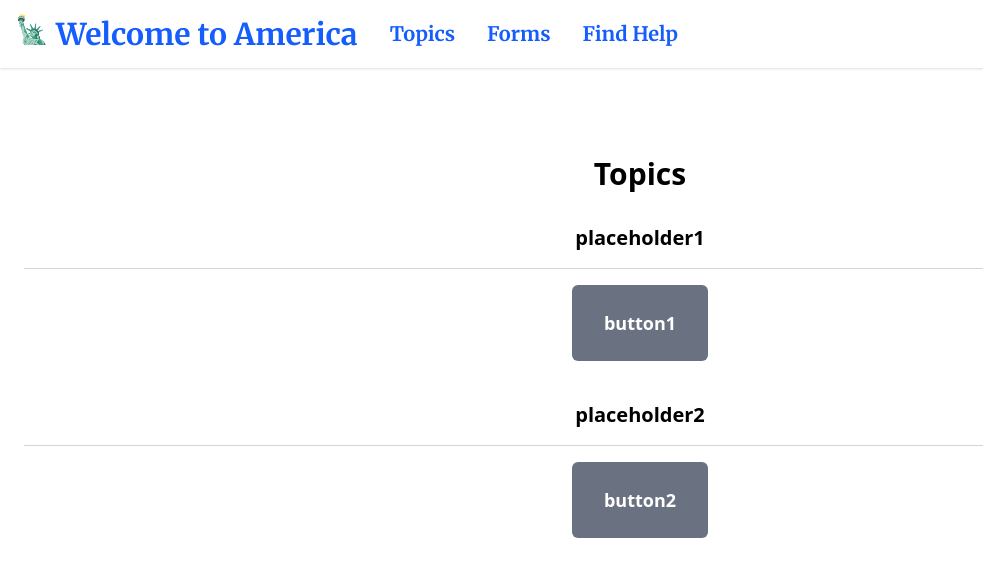
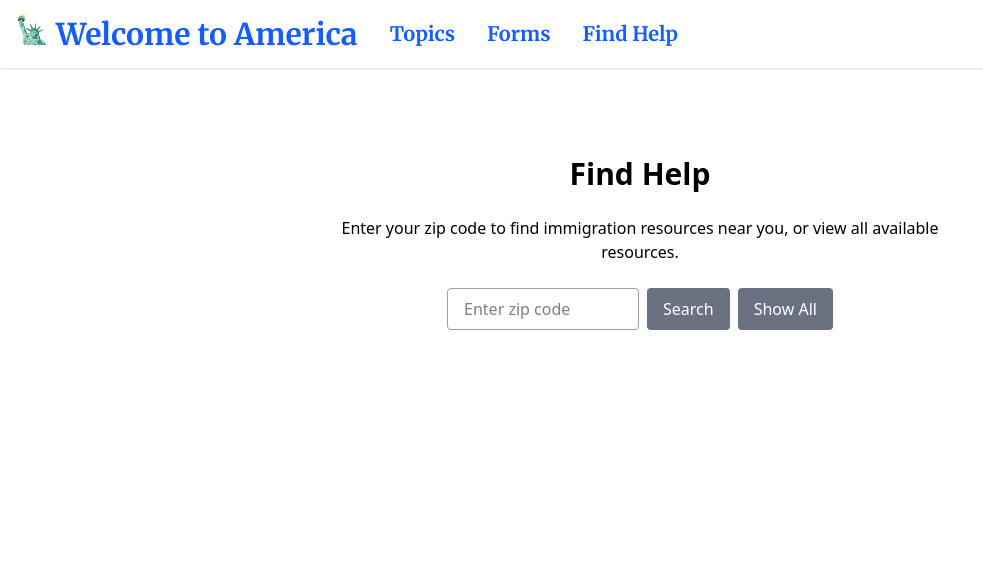
Before and after one commit to juanms23/welcome-to-america, a React (Vite) app in the folder client/: page /find_help in a window 1280 px wide. Shown: the top 576 px of the page, without its empty margins (0-983 px from the left). Built offline with nearby package versions, Linux system fonts and the light colour scheme.

Commit message:
rewrote to implement basic zip code input
currently contains a mock array with made up resources, but shows how searching those resources by zip code could work

```diff
--- a/client/src/pages/FindHelp.jsx
+++ b/client/src/pages/FindHelp.jsx
@@ -1,42 +1,117 @@
-import { Link } from "react-router-dom";
+import { useState } from "react";
 
 function FindHelp() {
-  const find_help = [
+
+// the useState in react creates variables with setter methods and default values
+  const [zip, setZip] = useState("");
+  const [results, setResults] = useState([]);
+  const [hasSearched, setHasSearched] = useState(false);
+  const [error, setError] = useState("");
+
+
+    /* this is a mock "database" of made up resources, will need to be replaced
+       by a more robust local array, a query to some remote real database, or an
+       API call to google maps or something */
+  const resources = [
     {
-      title: "placeholder1",
-      buttons: [
-        { label: "button1", to: "/button1" },
-      ],
+      name: "Immigration Legal Aid Center",
+      zip: "98225",
+      description: "Free legal help for immigration cases.",
     },
     {
-        title: "placeholder2",
-        buttons: [
-          { label: "button2", to: "/button2" },
-        ],
+      name: "Community Resource Hub",
+      zip: "98372",
+      description: "Multilingual support and guidance.",
+    },
+    {
+      name: "Migrant Support Center",
+      zip: "90210",
+      description: "Help with forms, work permits, and more.",
+    },
+    {
+      name: "Neighborhood Immigration Clinic",
+      zip: "30303",
+      description: "Free consultations and documentation help.",
     },
   ];
 
+  function handleSearch() {
+    const trimmedZip = zip.trim();
+    const zipRegex = /^\d{5}$/;
+
+    if (!zipRegex.test(trimmedZip)) {
+      setError("Please enter a valid 5-digit zip code.");
+      setResults([]);
+      setHasSearched(false);
+      return;
+    }
+
+    const filtered = resources.filter((r) => r.zip === trimmedZip);
+    setResults(filtered);
+    setHasSearched(true);
+    setError("");
+  };
+
+  function handleShowAll() {
+    setResults(resources);
+    setHasSearched(true);
+    setError("");
+  };
+
   return (
-    <div className="min-h-screen p-6">
-      <h1 className="text-3xl text-center font-bold mb-8">Topics</h1>
+    <div className="min-h-screen p-6 max-w-2xl mx-auto">
+      <h1 className="text-3xl text-center font-bold mb-6">Find Help</h1>
+      <p className="text-center mb-6">
+        Enter your zip code to find immigration resources near you, or view all available resources.
+      </p>
 
-      {find_help.map((topic, index) => (
-        <div key={index} className="mb-10">
-          <h2 className="text-xl text-center font-semibold">{topic.title}</h2>
-          <hr className="my-4 border-gray-300" />
-          <div className="flex gap-4 flex-wrap justify-center items-center">
-            {topic.buttons.map((btn, idx) => (
-              <Link
-                key={idx}
-                to={btn.to}
-                className="bg-gray-500 text-white px-8 py-6 rounded-md text-lg font-semibold hover:bg-gray-600 transition flex items-center justify-center"
-              >
-                {btn.label}
-              </Link>
-            ))}
-          </div>
+      <div className="flex gap-2 justify-center mb-4 flex-wrap">
+        <input
+          type="text"
+          placeholder="Enter zip code"
+          value={zip}
+          onChange={(e) => setZip(e.target.value)}
+          className="border border-gray-400 rounded px-4 py-2 w-48"
+        />
+        <button
+          onClick={handleSearch}
+          className="bg-gray-500 text-white px-4 py-2 rounded hover:bg-gray-600 transition"
+        >
+          Search
+        </button>
+        <button
+          onClick={handleShowAll}
+          className="bg-gray-500 text-white px-4 py-2 rounded hover:bg-gray-600 transition"
+        >
+          Show All
+        </button>
+      </div>
+
+      {/* text that pops up when zip code is invalid */}
+      {error && <p className="text-center text-red-500 mb-6">{error}</p>}
+
+      {/* display search results */}
+      {results.length > 0 && (
+        <div className="space-y-6">
+          {results.map((res, index) => (
+            <div
+              key={index}
+              className="border border-gray-300 rounded p-4 shadow-sm"
+            >
+              <h2 className="text-xl font-semibold">{res.name}</h2>
+              <p className="text-gray-700">{res.description}</p>
+              <p className="text-sm text-gray-500 mt-1">Zip code: {res.zip}</p>
+            </div>
+          ))}
         </div>
-      ))}
+      )}
+
+      {/* text that pops up when there are no results found */}
+      {hasSearched && results.length === 0 && !error && (
+        <p className="text-center text-gray-500">
+          No resources found for zip code {zip}.
+        </p>
+      )}
     </div>
   );
 }
```
